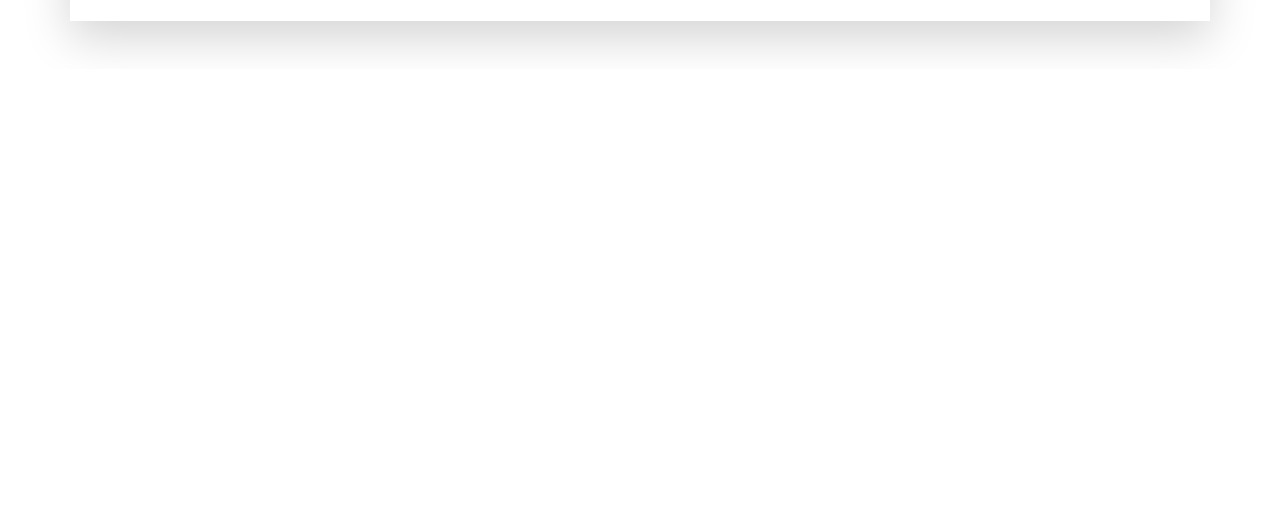
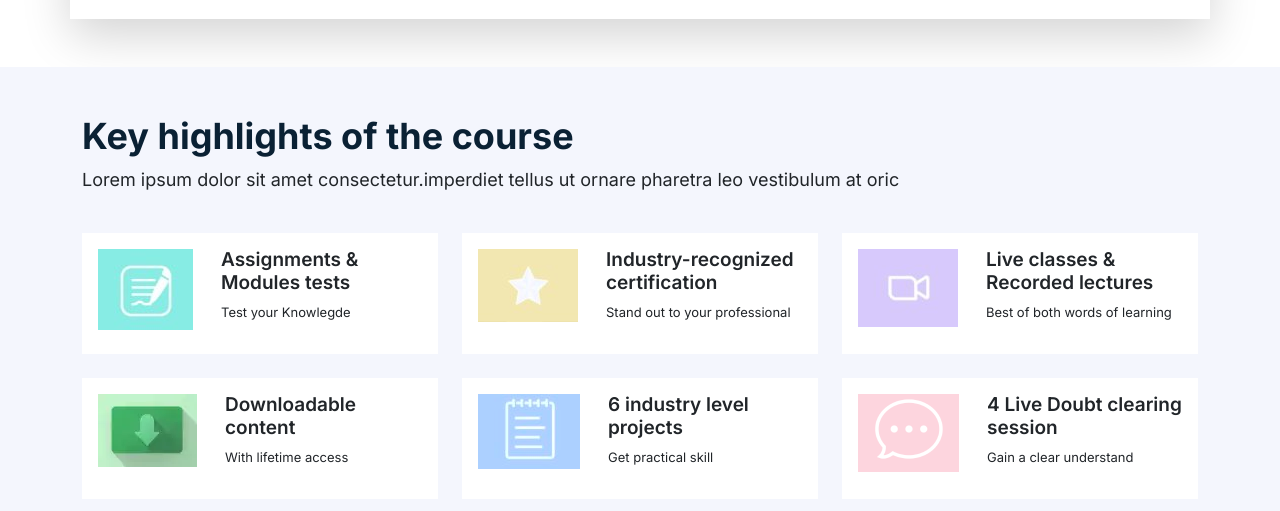
Before and after one commit to ahadwakeel/bootsrtap-website, a plain HTML site: page index.html in a window 1280 px wide. Shown: the part 763-1274 px from the top of the page. Before the commit the page ends 832 px from the top, so only its background shows below. Drawn offline with nearby package versions, Linux system fonts and the light colour scheme.

Commit message:
add new features

```diff
--- a/index.html
+++ b/index.html
@@ -79,13 +79,11 @@
           </div>
         </div>
       </div>
-
-
     <header class="container-fluid bg-white py-2 shadow-lg position-sticky top-0">
         <div class="container">
             <div class="row align-items-center">
                 <figure class="col-lg-6 col-12 text-lg-start text-center mb-0 pb-0">
-                    <img width="70px" src="./assets/logo.png" alt="">
+                    <img width="250px" src="./assets/saylani.png" alt="">
                 </figure>
                 <div class="col-lg-6">
                     <div class="btn-outer d-flex gap-3 justify-content-end">
@@ -166,6 +164,73 @@
             </div>
         </div>
     </section>
+    <section class="container-fluid highlights-section py-5">
+        <div class="container">
+            <div class="row mb-4">
+                <div class="col-12">
+                    <h2>Key highlights of the course</h2>
+                    <p>Lorem ipsum dolor  sit amet consectetur.imperdiet tellus ut ornare pharetra leo vestibulum
+                        at oric</p>
+                </div>
+            </div>
+            <div class="row gy-4">
+                <div class="col-lg-4 col-sm-6 col-12">
+                    <div class="bg-white p-3 d-flex align-items-start gap-2 highlightsitem">
+                        <img src="./assets/img-1.jpg" alt="">
+                    <div>
+                    <h4>Assignments & <br> Modules tests</h4>
+                    <p>Test your Knowlegde</p>
+                    </div>
+                    </div>
+                </div>
+                <div class="col-lg-4 col-sm-6 col-12">
+                    <div class="bg-white p-3 d-flex align-items-start gap-2 highlightsitem">
+                        <img src="./assets/img-2.jpg" alt="">
+                    <div>
+                    <h4>Industry-recognized certification</h4>
+                    <p>Stand out to your professional</p>
+                    </div>
+                    </div>
+                </div>
+                <div class="col-lg-4 col-sm-6 col-12">
+                    <div class="bg-white p-3 d-flex align-items-start gap-2 highlightsitem">
+                        <img src="./assets/img-3.jpeg" alt="">
+                    <div>
+                    <h4>Live classes & Recorded lectures</h4>
+                    <p>Best of both words of learning</p>
+                    </div>
+                    </div>
+                </div>
+                <div class="col-lg-4 col-sm-6 col-12">
+                    <div class="bg-white p-3 d-flex align-items-start gap-2 highlightsitem">
+                        <img src="./assets/img-4.webp" alt="">
+                    <div>
+                    <h4>Downloadable content</h4>
+                    <p>With lifetime access</p>
+                    </div>
+                    </div>
+                </div>
+                <div class="col-lg-4 col-sm-6 col-12">
+                    <div class="bg-white p-3 d-flex align-items-start gap-2 highlightsitem">
+                        <img src="./assets/img-5.jpg" alt="">
+                    <div>
+                    <h4>6 industry level projects</h4>
+                    <p>Get practical skill</p>
+                    </div>
+                    </div>
+                </div>
+                <div class="col-lg-4 col-sm-6 col-12">
+                    <div class="bg-white p-3 d-flex align-items-start gap-2 highlightsitem">
+                        <img src="./assets/img-6.png" alt="">
+                    <div>
+                    <h4>4 Live Doubt clearing  session</h4>
+                    <p>Gain a clear understand</p>
+                    </div>
+                    </div>
+                </div>
+            </div>
+        </div>
+    </section>
 
 
 
--- a/media-queries.css
+++ b/media-queries.css
@@ -33,5 +33,8 @@
     .bannerform {
         padding: 20px;
     }
+    .highlights-section h2 {
+        font-size: 1.75rem;
+    }
 
 }
--- a/style.css
+++ b/style.css
@@ -65,3 +65,24 @@
     font-weight: 700;
     color: #2699fb;
 }
+.highlights-section {
+    background-color: #f4f6fd;
+}
+.highlights-section h2 {
+    color: #0a2134;
+    font-size: 2.25rem;
+    font-weight: 700;
+}
+.highlights-section p {
+    font-size: 1.125rem;
+}
+.highlightsitem h4 {
+    font-size: 1.1875rem;
+    font-weight: 600;
+}
+.highlightsitem img {
+    padding-right: 20px;
+}
+.highlightsitem p {
+    font-size: 0.8125rem;
+}
```
Also changed, not shown: assets/img-1.jpg (added), assets/img-2.jpg (added), assets/img-3.jpeg (added), assets/img-4.webp (added), assets/img-5.jpg (added), assets/img-6.png (added), assets/logo.png (deleted), assets/saylani.png (added).
